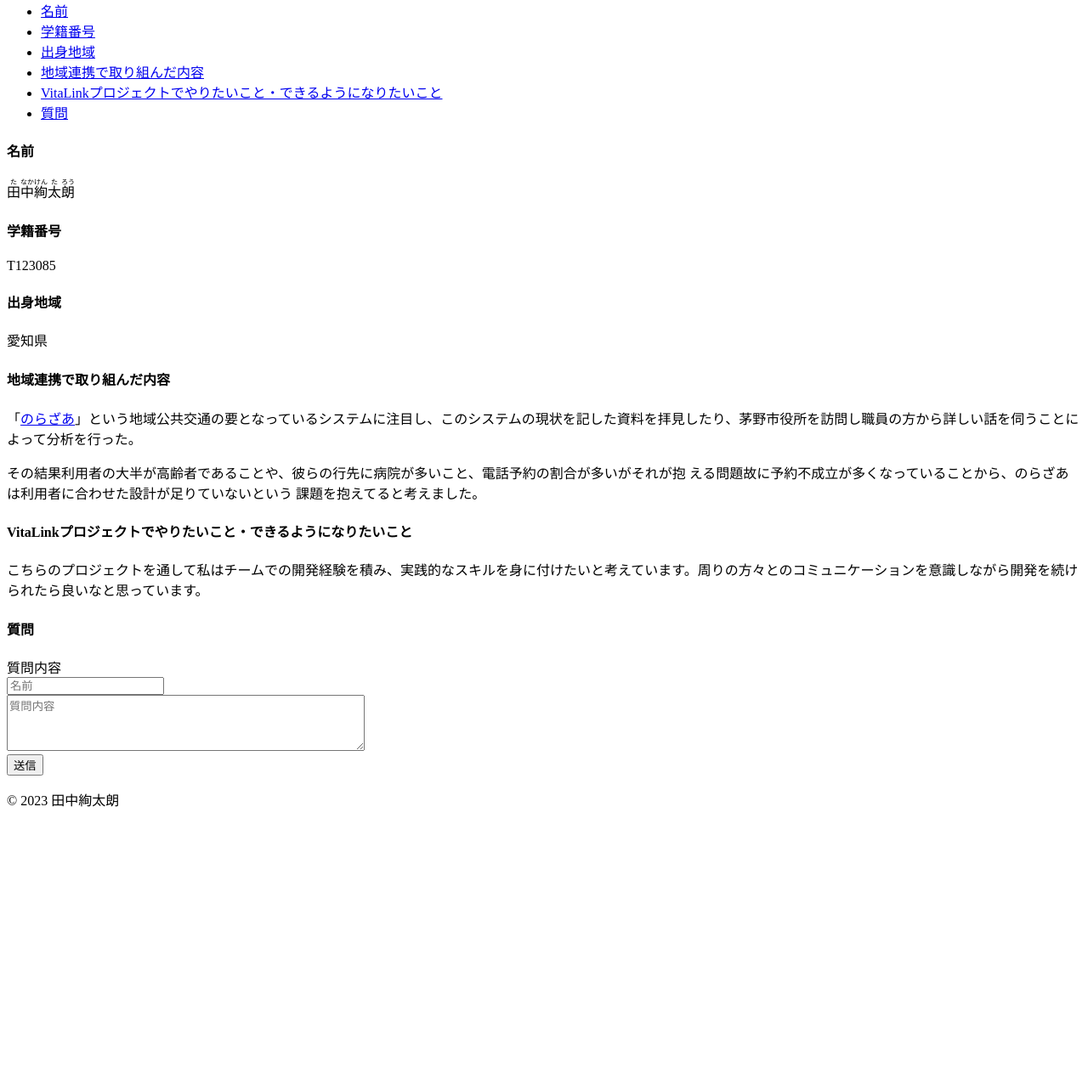
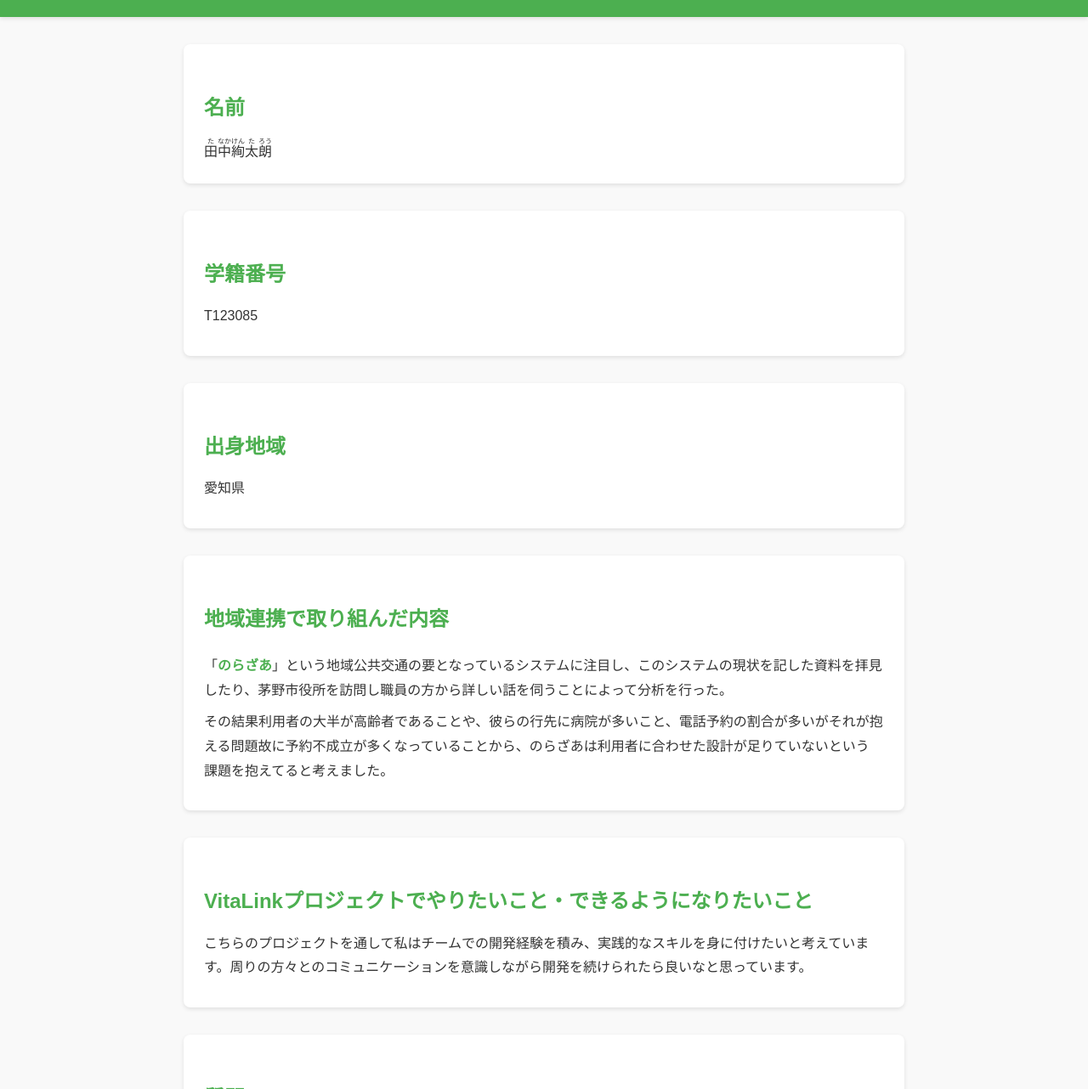
Before and after one commit to TNKNMKHI/TNKNMKHI.github.io, a plain HTML site: page index.html in a window 1280 px wide. Shown: the part 89-1371 px from the top of the page at 85% size. Before the commit the page ends 1058 px from the top, so only its background shows below. Drawn offline with Linux system fonts and the light colour scheme.

Commit message:
モダンなCSSを適用

```diff
--- a/index.html
+++ b/index.html
@@ -64,7 +64,7 @@
         </form>
     </div>
     <footer>
-        <p>© 2023 田中絢太朗</p>
+        <p>© 2025 田中絢太朗</p>
     </footer>
 
 </body>
--- a/style.css
+++ b/style.css
@@ -0,0 +1,145 @@
+/* ベーススタイル */
+body {
+    font-family: 'Arial', sans-serif;
+    margin: 0;
+    padding: 0;
+    line-height: 1.6;
+    background-color: #f9f9f9;
+    color: #333;
+}
+
+/* ヘッダー */
+header {
+    background-color: #4CAF50;
+    color: white;
+    padding: 1rem 0;
+    text-align: center;
+    box-shadow: 0 2px 5px rgba(0, 0, 0, 0.1);
+}
+
+header h1 {
+    margin: 0;
+    font-size: 2rem;
+}
+
+nav ul {
+    list-style: none;
+    padding: 0;
+    margin: 0;
+    display: flex;
+    justify-content: center;
+    gap: 1rem;
+}
+
+nav ul li a {
+    color: white;
+    text-decoration: none;
+    font-weight: bold;
+    transition: color 0.3s ease;
+}
+
+nav ul li a:hover {
+    color: #d4f1d4;
+}
+
+/* セクションスタイル */
+div {
+    margin: 2rem auto;
+    padding: 1.5rem;
+    max-width: 800px;
+    background: white;
+    border-radius: 8px;
+    box-shadow: 0 2px 5px rgba(0, 0, 0, 0.1);
+}
+
+div h4 {
+    margin-bottom: 1rem;
+    font-size: 1.5rem;
+    color: #4CAF50;
+}
+
+div p {
+    margin: 0.5rem 0;
+    line-height: 1.8;
+}
+
+div a {
+    color: #4CAF50;
+    text-decoration: none;
+    font-weight: bold;
+    transition: color 0.3s ease;
+}
+
+div a:hover {
+    color: #2e7d32;
+}
+
+/* フォームスタイル */
+form {
+    display: flex;
+    flex-direction: column;
+    gap: 1rem;
+}
+
+form label {
+    font-weight: bold;
+    color: #4CAF50;
+}
+
+form input[type="text"],
+form textarea {
+    width: 100%;
+    padding: 0.8rem;
+    border: 1px solid #ccc;
+    border-radius: 4px;
+    font-size: 1rem;
+    background-color: #f9f9f9;
+    transition: border-color 0.3s ease;
+}
+
+form input[type="text"]:focus,
+form textarea:focus {
+    border-color: #4CAF50;
+    outline: none;
+}
+
+form input[type="submit"] {
+    background-color: #4CAF50;
+    color: white;
+    border: none;
+    padding: 0.8rem;
+    border-radius: 4px;
+    font-size: 1rem;
+    cursor: pointer;
+    transition: background-color 0.3s ease;
+}
+
+form input[type="submit"]:hover {
+    background-color: #45a049;
+}
+
+/* フッター */
+footer {
+    text-align: center;
+    padding: 1rem 0;
+    background-color: #333;
+    color: white;
+    font-size: 0.9rem;
+    margin-top: 2rem;
+}
+
+/* レスポンシブデザイン */
+@media (max-width: 768px) {
+    nav ul {
+        flex-direction: column;
+        gap: 0.5rem;
+    }
+
+    div {
+        padding: 1rem;
+    }
+
+    header h1 {
+        font-size: 1.5rem;
+    }
+}
```
